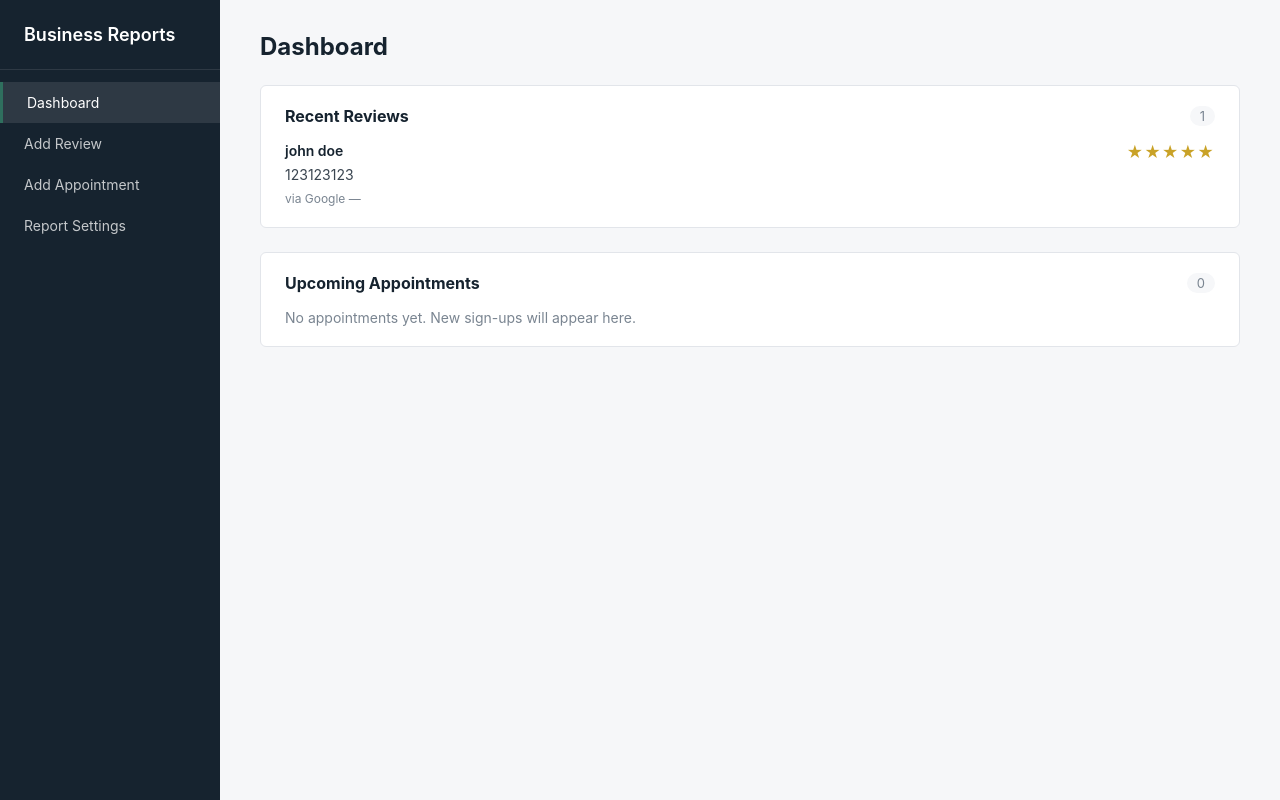
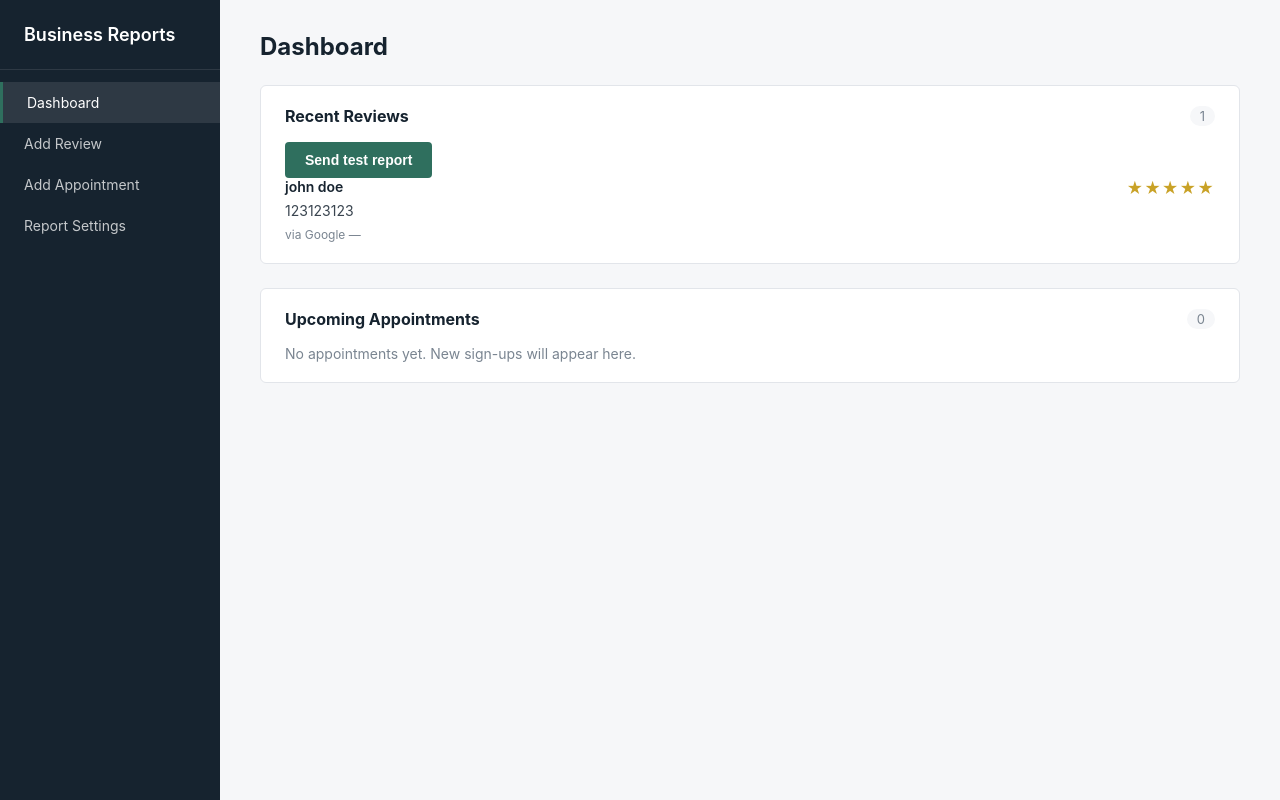
Before and after one commit to Carter-Black/leadsandreviewsystem, a Flask app: page / in a window 1280 px wide. Run offline with Flask 3, Linux system fonts and the light colour scheme; data comes from the database, SQL or seed files in the repository.

Commit message:
Add Resend test email integration

```diff
--- a/app.py
+++ b/app.py
@@ -1,5 +1,7 @@
 from flask import Flask, render_template, request, redirect, url_for
+import os
 import db
+from emailer import send_test_email
 
 app = Flask(__name__)
 
@@ -42,6 +44,12 @@ def add_appointment():
         return redirect(url_for("dashboard"))
     return render_template("add_appointment.html")
 
+@app.route("/test-email", methods=["POST"])
+def test_email():
+    recipient = os.environ["REPORT_EMAIL"]
+    send_test_email(recipient)
+    return "Test email sent"
+
 
 if __name__ == "__main__":
     app.run(debug=True)
--- a/requirements.txt
+++ b/requirements.txt
@@ -0,0 +1,2 @@
+Flask
+resend
--- a/templates/dashboard.html
+++ b/templates/dashboard.html
@@ -13,6 +13,10 @@
       <!-- reviews gets passed in from app.py's dashboard() route -->
       <span class="panel-count">{{ reviews|length if reviews else 0 }}</span>
     </div>
+
+    <form method="POST" action="{{ url_for('test_email') }}">
+      <button type="submit" class="submit-btn">Send test report</button>
+    </form>
 
     {% if reviews %}
       <ul class="review-list">
```
Also changed, not shown: emailer.py (+13 -0 lines).
